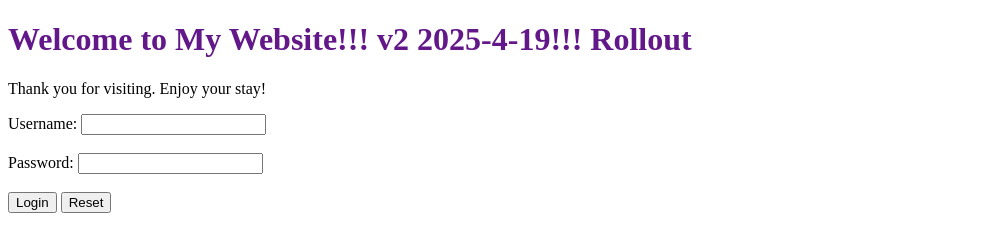
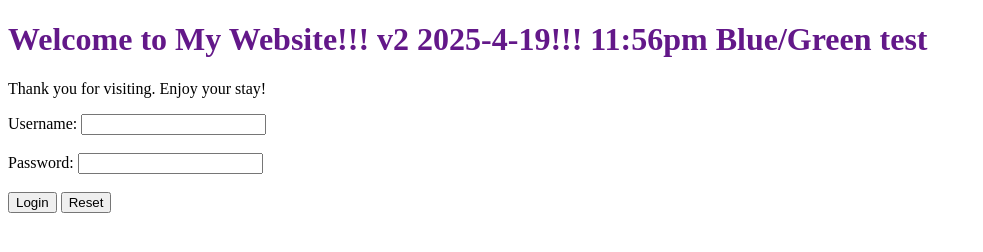
Before and after one commit to hieu-dinh/nodejs-random-color, a website: page public/index.html in a window 1280 px wide. Shown: the whole page, without its empty margins (0-983 px from the left). Drawn offline with Linux system fonts and the light colour scheme.

Commit message:
blue-green deployment

```diff
--- a/public/index.html
+++ b/public/index.html
@@ -7,7 +7,7 @@
 </head>
 
 <body>
-    <h1 id="welcome" style="color: #631889;">Welcome to My Website!!! v2 2025-4-19!!! Rollout</h1>
+    <h1 id="welcome" style="color: #631889;">Welcome to My Website!!! v2 2025-4-19!!! 11:56pm Blue/Green test </h1>
     <p>Thank you for visiting. Enjoy your stay!</p>
 
     <form action="/api/login" method="POST">
```
